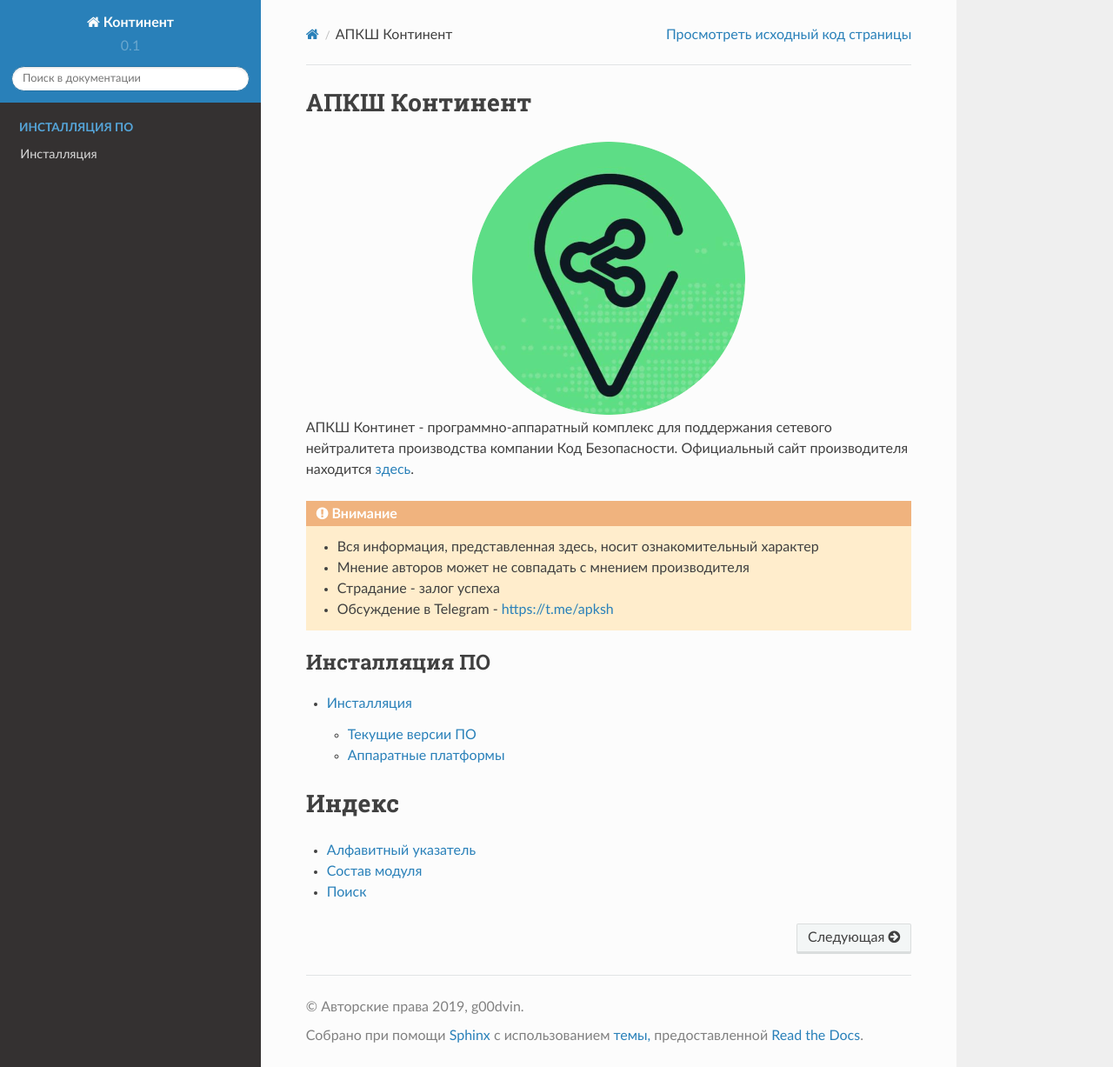
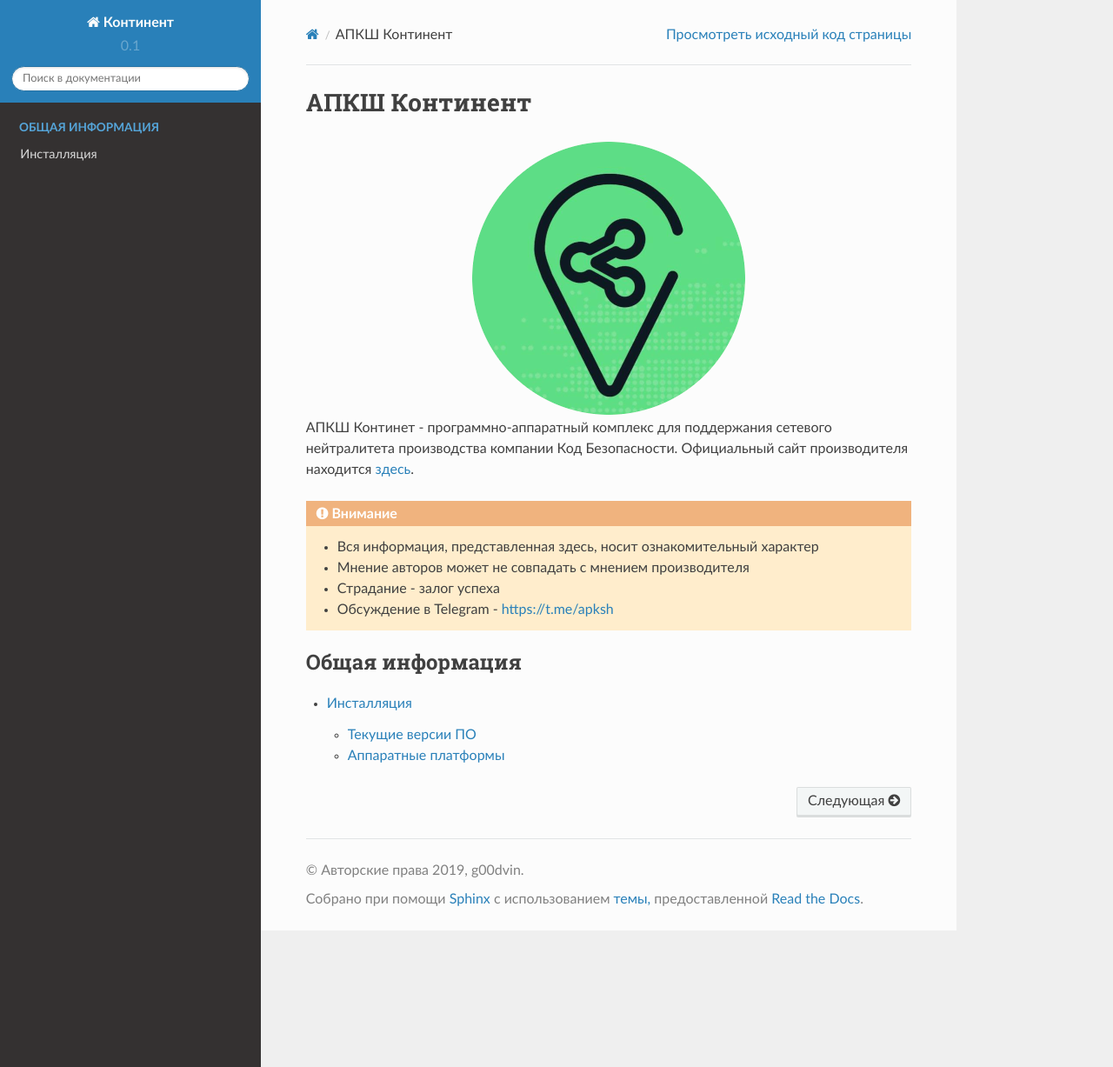
Before and after one commit to g00dvin/continent-faq, a Sphinx documentation site: the page built from docs/index.rst, in a window 1280 px wide and 1227 px high. Shown: the whole window at 87% size. Built offline with Sphinx 7.4.7 and the Read the Docs theme 2.0.0, drawn with Linux system fonts in a browser that asks for light colours.

Commit message:
no message

```diff
--- a/docs/installation.rst
+++ b/docs/common.rst
@@ -32,7 +32,7 @@
 
 .. table:: Аппаратные платформы АПКШ Континент
 
-   +============+=========+==========================+
+   +------------+---------+--------------------------+
    |   Модель   |  Шасси  | Поддерживаемые версии ПО |
    +============+=========+==========================+
    | IPC10      | S088    | 3.7, 3.9                 |
--- a/docs/index.rst
+++ b/docs/index.rst
@@ -20,19 +20,10 @@
     * Страдание - залог успеха
     * Обсуждение в Telegram - https://t.me/apksh
 
-.. _installation:
+.. _common:
 
 .. toctree::
    :maxdepth: 2
-   :caption: Инсталляция ПО
+   :caption: Общая информация
 
-   installation
-
-
-
-Индекс
-==================
-
-* :ref:`genindex`
-* :ref:`modindex`
-* :ref:`search`
+   common
```
